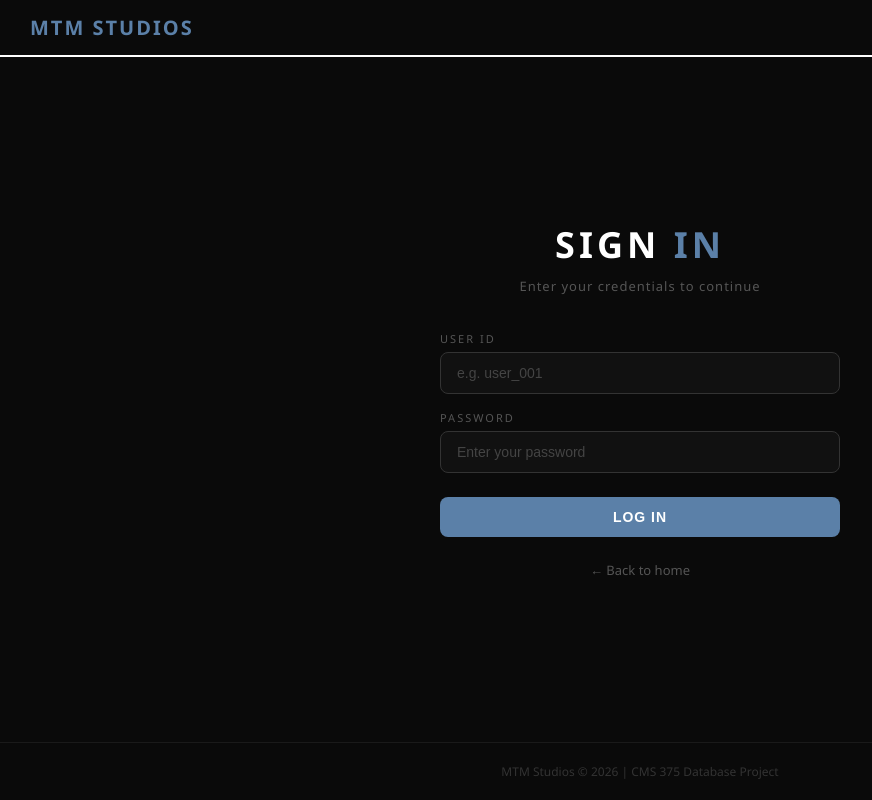
After one commit to Kenzie-01/CMS375-Spring2026, a PHP site: page /login.php in a window 1280 px wide. The commit adds this page. Shown: the whole page, without its empty margins (0-872 px from the left). Run offline with PHP 8.4, Linux system fonts and the light colour scheme.

Commit message:
added login and logout pages

```diff
--- /dev/null
+++ b/login.php
@@ -0,0 +1,223 @@
+<?php
+session_start();
+$conn = mysqli_connect("localhost", "root", "", "moviesdb");
+
+$error = "";
+
+
+if (isset($_SESSION['user_id'])) {
+    header("Location: index.php");
+    exit();
+}
+
+
+if ($_SERVER['REQUEST_METHOD'] == 'POST') {
+    $user_id = mysqli_real_escape_string($conn, $_POST['user_id']);
+    $password = $_POST['password'];
+
+    $sql = "SELECT * FROM Users WHERE UserID = '$user_id'";
+    $result = mysqli_query($conn, $sql);
+
+    if (mysqli_num_rows($result) == 1) {
+        $user = mysqli_fetch_assoc($result);
+
+        if (password_verify($password, $user['Password']) || $password === $user['Password']) {
+            // Login successful — save user info in session
+            $_SESSION['user_id'] = $user['UserID'];
+            $_SESSION['user_type'] = $user['UserType'];
+            $_SESSION['fav_genre'] = $user['FavoriteGenre'];
+            header("Location: index.php");
+            exit();
+        } else {
+            $error = "Incorrect password.";
+        }
+    } else {
+        $error = "User not found.";
+    }
+}
+
+mysqli_close($conn);
+?>
+
+<!DOCTYPE html>
+<html lang="en">
+<head>
+    <meta charset="UTF-8">
+    <meta name="viewport" content="width=device-width, initial-scale=1.0">
+    <title>Login - MTM Studios</title>
+    <style>
+        * { margin: 0; padding: 0; box-sizing: border-box; }
+
+        body {
+            font-family: 'Segoe UI', sans-serif;
+            background-color: #0a0a0a;
+            color: #ffffff;
+            display: flex;
+            flex-direction: column;
+            min-height: 100vh;
+        }
+
+        .navbar {
+            background-color: #0a0a0a;
+            border-bottom: 2px solid #ffffff;
+            padding: 14px 30px;
+            display: flex;
+            justify-content: space-between;
+            align-items: center;
+        }
+
+        .logo {
+            font-size: 20px;
+            font-weight: bold;
+            color: #5b80a8;
+            text-decoration: none;
+            letter-spacing: 2px;
+        }
+
+        .login-container {
+            flex: 1;
+            display: flex;
+            align-items: center;
+            justify-content: center;
+            padding: 40px 20px;
+        }
+
+        .login-box {
+            width: 100%;
+            max-width: 400px;
+            text-align: center;
+        }
+
+        .login-box h1 {
+            font-size: 36px;
+            font-weight: 800;
+            letter-spacing: 4px;
+            margin-bottom: 8px;
+        }
+
+        .login-box h1 span { color: #5b80a8; }
+
+        .login-box .subtitle {
+            font-size: 13px;
+            color: #555;
+            margin-bottom: 36px;
+            letter-spacing: 1px;
+        }
+
+        .form-group {
+            margin-bottom: 16px;
+            text-align: left;
+        }
+
+        .form-group label {
+            display: block;
+            font-size: 11px;
+            color: #555;
+            text-transform: uppercase;
+            letter-spacing: 2px;
+            margin-bottom: 6px;
+        }
+
+        .form-group input {
+            width: 100%;
+            padding: 12px 16px;
+            background: #111;
+            border: 1px solid #333;
+            border-radius: 8px;
+            color: #fff;
+            font-size: 14px;
+            transition: border-color 0.2s;
+        }
+
+        .form-group input:focus {
+            outline: none;
+            border-color: #5b80a8;
+        }
+
+        .form-group input::placeholder { color: #444; }
+
+        .error-msg {
+            background: rgba(255, 80, 80, 0.1);
+            border: 1px solid rgba(255, 80, 80, 0.3);
+            color: #ff5050;
+            padding: 10px 16px;
+            border-radius: 8px;
+            font-size: 13px;
+            margin-bottom: 16px;
+        }
+
+        .login-btn {
+            width: 100%;
+            padding: 12px;
+            background: #5b80a8;
+            color: #fff;
+            border: none;
+            border-radius: 8px;
+            font-size: 14px;
+            font-weight: 600;
+            letter-spacing: 1px;
+            cursor: pointer;
+            transition: background 0.2s, transform 0.15s;
+            margin-top: 8px;
+        }
+
+        .login-btn:hover {
+            background: #4a6a90;
+            transform: translateY(-2px);
+        }
+
+        .back-link {
+            display: inline-block;
+            margin-top: 24px;
+            color: #555;
+            text-decoration: none;
+            font-size: 13px;
+            transition: color 0.2s;
+        }
+
+        .back-link:hover { color: #5b80a8; }
+
+        .footer {
+            text-align: center;
+            padding: 20px;
+            color: #333;
+            font-size: 12px;
+            border-top: 1px solid #1a1a1a;
+        }
+    </style>
+</head>
+<body>
+
+<nav class="navbar">
+    <a href="index.php" class="logo">MTM STUDIOS</a>
+</nav>
+
+<div class="login-container">
+    <div class="login-box">
+        <h1>SIGN <span>IN</span></h1>
+        <div class="subtitle">Enter your credentials to continue</div>
+
+        <?php if ($error != ""): ?>
+            <div class="error-msg"><?php echo $error; ?></div>
+        <?php endif; ?>
+
+        <form method="POST" action="login.php">
+            <div class="form-group">
+                <label>User ID</label>
+                <input type="text" name="user_id" placeholder="e.g. user_001" required>
+            </div>
+            <div class="form-group">
+                <label>Password</label>
+                <input type="password" name="password" placeholder="Enter your password" required>
+            </div>
+            <button type="submit" class="login-btn">LOG IN</button>
+        </form>
+
+        <a href="index.php" class="back-link">&larr; Back to home</a>
+    </div>
+</div>
+
+<div class="footer">MTM Studios &copy; 2026 | CMS 375 Database Project</div>
+
+</body>
+</html>
--- /dev/null
+++ b/logout.php
@@ -0,0 +1,6 @@
+<?php
+session_start();
+session_destroy();
+header("Location: login.php");
+exit();
+?>
```
Also changed, not shown: users.php (line endings or trailing spaces).
